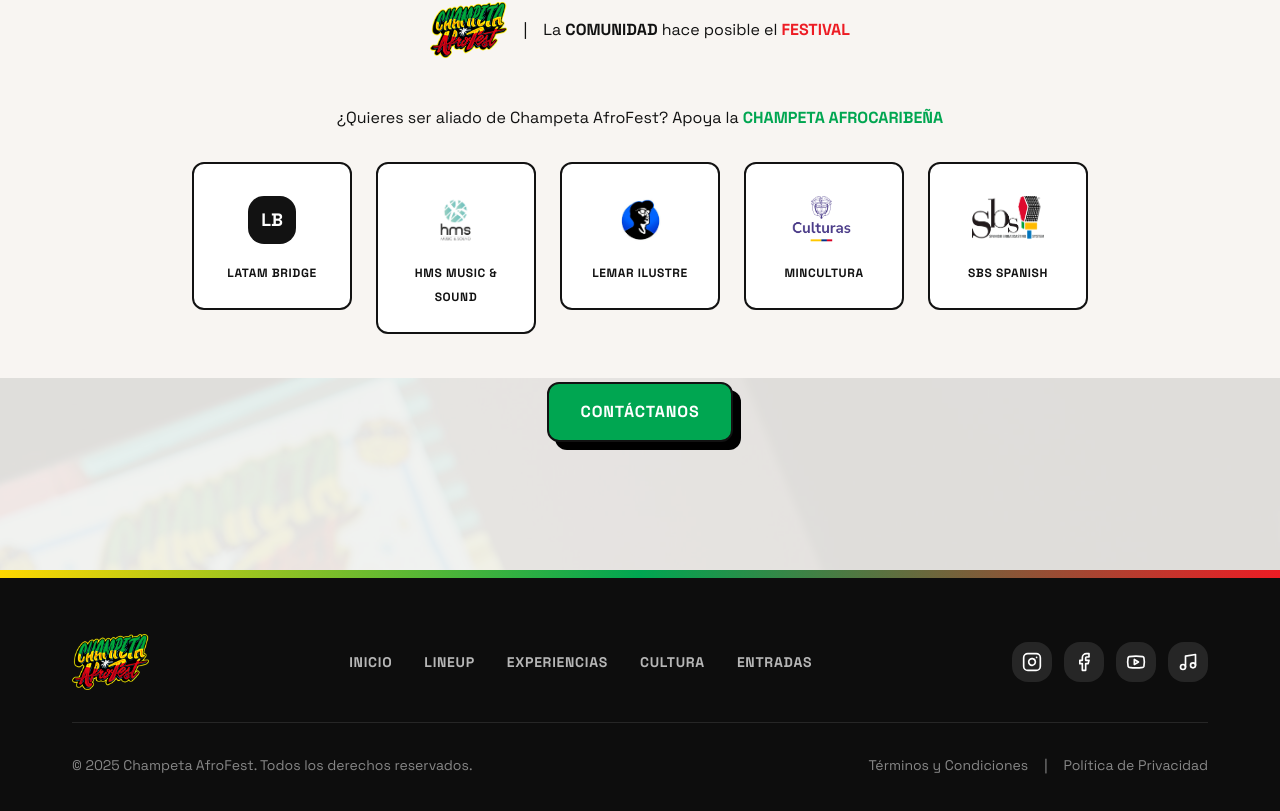
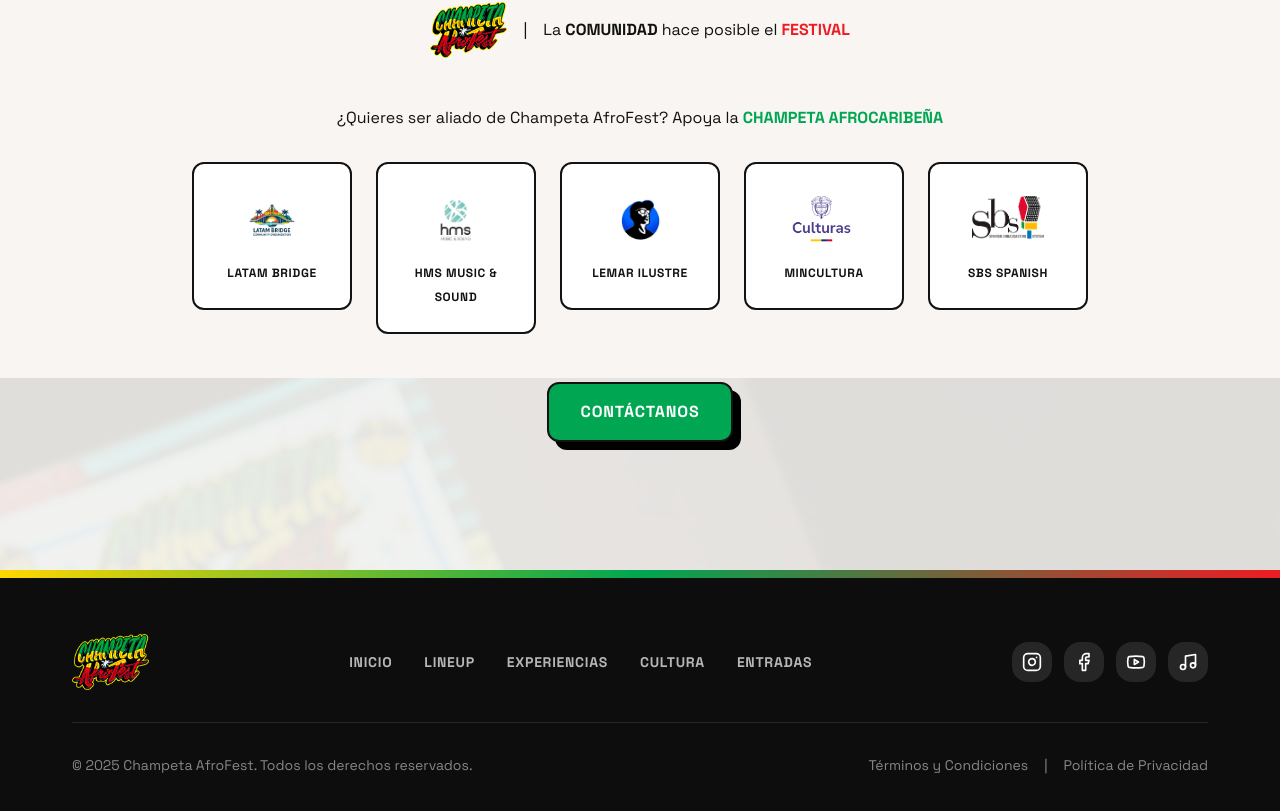
Before and after one commit to dereckmg2803/champeta_afrofest_frontend, a React (Create React App) app: page / in a window 1280 px wide. Shown: the part 6076-6887 px from the top of the page. Built offline with nearby package versions, Linux system fonts and the light colour scheme.

Commit message:
Cambios
Se puso el logo de latam bridge y se modifico el testimonio de heidy.

```diff
--- a/src/components/Allies.jsx
+++ b/src/components/Allies.jsx
@@ -1,6 +1,6 @@
 export const Allies = () => {
   const allies = [
-    { name: 'Latam Bridge', initials: 'LB' }, // sin logo
+    { name: 'Latam Bridge', logo: '/allies/latam-bridge.png' }, // sin logo
     { name: 'HMS Music & Sound', logo: '/allies/hms-music.png' },
     { name: 'Lemar Ilustre', logo: '/allies/lemar-ilustre.png' },
     { name: 'Mincultura', logo: '/allies/mincultura.png' },
--- a/src/pages/ComunidadPage.jsx
+++ b/src/pages/ComunidadPage.jsx
@@ -66,7 +66,7 @@
 ];
 
 const allies = [
-  { name: 'Latam Bridge', initials: 'LB' }, // sin logo
+  { name: 'Latam Bridge', logo: '/allies/latam-bridge.png' }, // sin logo
   { name: 'HMS Music & Sound', logo: '/allies/hms-music.png' },
   { name: 'Lemar Ilustre', logo: '/allies/lemar-ilustre.png' },
   { name: 'Mincultura', logo: '/allies/mincultura.png' },
@@ -85,11 +85,11 @@
   },
   {
     name: "Heidy Montes Garces",
-    role: "Músico percusionista | Embajadora cultural",
+    role: "Músico Percusionista | Maestría en Gerencia de las Artes y la Cultura",
     image: "/testimonials/heidy.jpg",
     objectPosition: "object-[50%_30%]",
     testimonial:
-      "He trabajado en festivales nacionales e internacionales promoviendo la música y las artes escénicas.",
+      "Me apasiona diseñar proyectos culturales  inclusivos que conecten con diversas comunidades, mejoren la accesibilidad a las artes y generen oportunidades para creativos y artistas en Colombia y Latinoamérica.",
     favorites:
       "Favoritas: El Reemplazo - Sayayin, El Tambor - Koffee El Cafetero, La Pupileta - Bazurto All Stars"
   },
```
Also changed, not shown: public/allies/latam-bridge.png (added).
